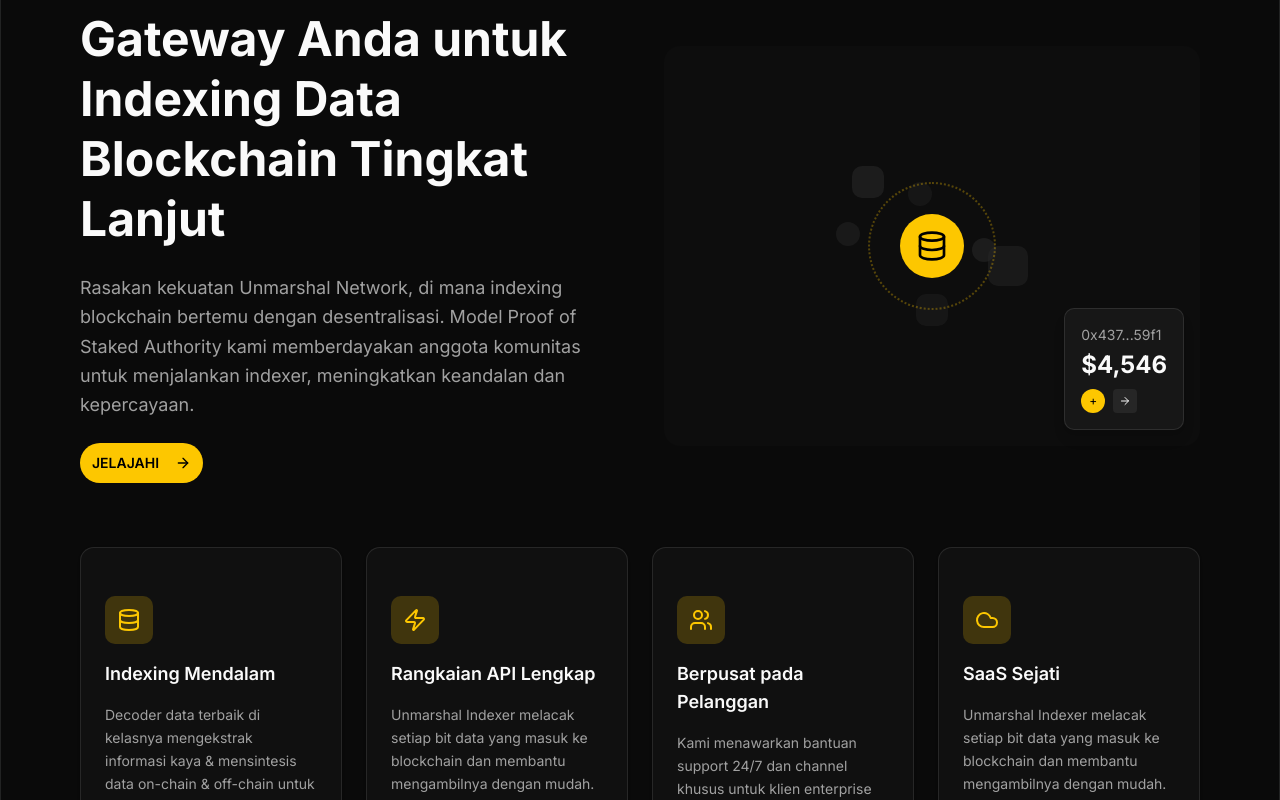
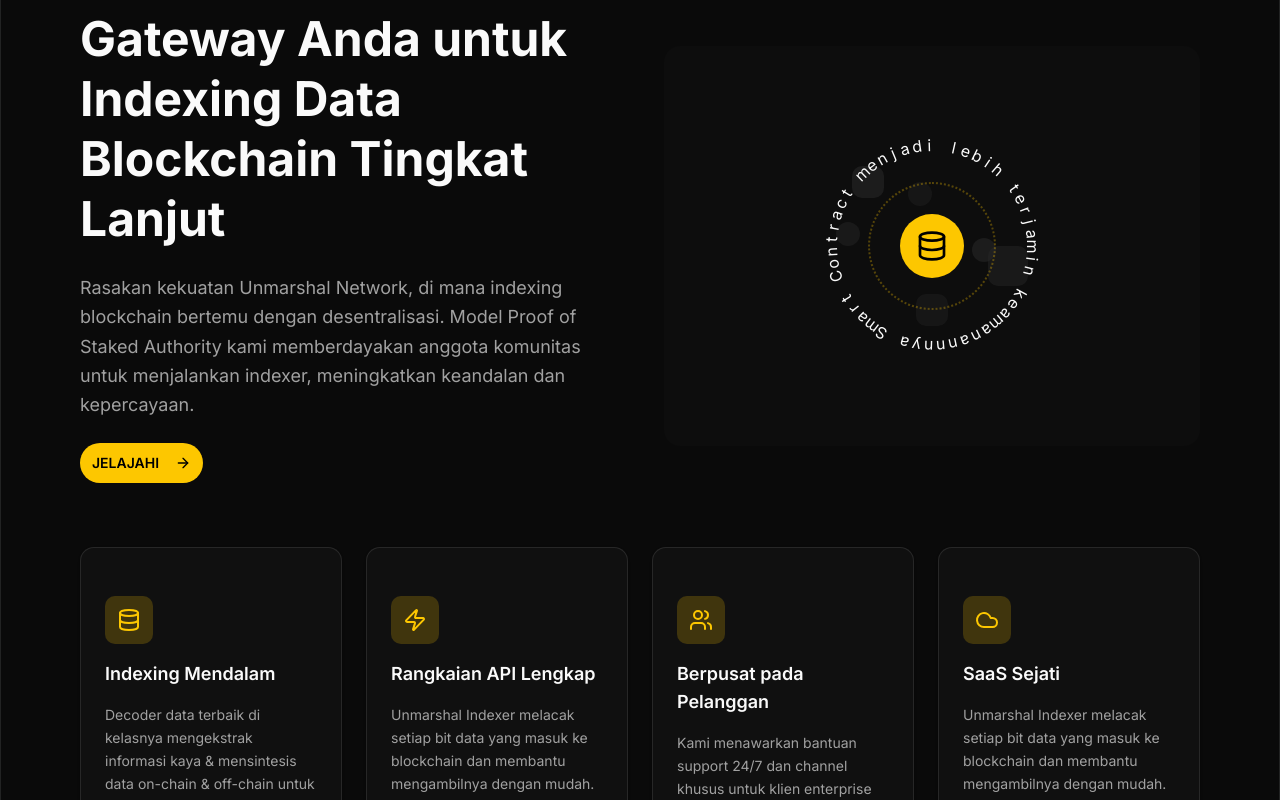
Before and after one commit to ivy799/Smart-contract-audit, a Next.js app in the folder frontend/smart-contract-audit/: page / in a window 1280 px wide. Shown: the part 1180-1980 px from the top of the page. Built offline with nearby package versions, Linux system fonts and the light colour scheme.

Commit message:
FEAT: add SpinningText component for animated text display

```diff
--- a/frontend/smart-contract-audit/src/app/page.tsx
+++ b/frontend/smart-contract-audit/src/app/page.tsx
@@ -8,6 +8,7 @@
 import Navbar from "./components/Navbar";
 import Footer from "./components/Footer";
 import { AnimatedGridPatternDemo } from "./components/GridPattern";
+import { SpinningText } from "@/components/magicui/spinning-text";
 export default function Home() {
   const router = useRouter();
   return (
@@ -128,22 +129,10 @@
                   <div className="absolute bottom-8 -left-16 w-6 h-6 bg-muted rounded-full opacity-50"></div>
 
                   {/* Dotted connections */}
-                  <div className="absolute inset-0 border-2 border-dotted border-yellow-400/30 rounded-full w-32 h-32 -translate-x-8 -translate-y-8"></div>
-                </div>
-
-                {/* Dashboard mockup */}
-                <div className="absolute bottom-4 right-4 bg-card border rounded-lg p-4 shadow-lg">
-                  <div className="text-sm text-muted-foreground mb-1">
-                    0x437...59f1
+                  <div className="absolute inset-0 border-2 border-dotted border-yellow-400/30 rounded-full w-32 h-32 -translate-x-8 -translate-y-8">
                   </div>
-                  <div className="text-2xl font-bold">$4,546</div>
-                  <div className="flex gap-2 mt-2">
-                    <div className="w-6 h-6 bg-yellow-400 rounded-full flex items-center justify-center">
-                      <span className="text-xs text-black">+</span>
-                    </div>
-                    <div className="w-6 h-6 bg-muted rounded flex items-center justify-center">
-                      <ArrowRight className="w-3 h-3" />
-                    </div>
+                  <div className="justify-center items-center flex absolute inset-0">
+                  <SpinningText radius={10}>Smart Contract menjadi lebih terjamin keamanannnya</SpinningText>
                   </div>
                 </div>
               </div>
--- /dev/null
+++ b/frontend/smart-contract-audit/src/components/magicui/spinning-text.tsx
@@ -0,0 +1,113 @@
+"use client";
+import { cn } from "../../lib/utils";
+import { motion, Transition, Variants } from "motion/react";
+import React, { CSSProperties } from "react";
+
+type SpinningTextProps = {
+  children: string | string[];
+  style?: CSSProperties;
+  duration?: number;
+  className?: string;
+  reverse?: boolean;
+  fontSize?: number;
+  radius?: number;
+  transition?: Transition;
+  variants?: {
+    container?: Variants;
+    item?: Variants;
+  };
+};
+
+const BASE_TRANSITION = {
+  repeat: Infinity,
+  ease: "linear" as const,
+};
+
+const BASE_ITEM_VARIANTS = {
+  hidden: {
+    opacity: 1,
+  },
+  visible: {
+    opacity: 1,
+  },
+};
+
+export function SpinningText({
+  children,
+  duration = 10,
+  style,
+  className,
+  reverse = false,
+  radius = 5,
+  transition,
+  variants,
+}: SpinningTextProps) {
+  if (typeof children !== "string" && !Array.isArray(children)) {
+    throw new Error("children must be a string or an array of strings");
+  }
+
+  if (Array.isArray(children)) {
+    // Validate all elements are strings
+    if (!children.every((child) => typeof child === "string")) {
+      throw new Error("all elements in children array must be strings");
+    }
+    children = children.join("");
+  }
+
+  const letters = children.split("");
+  letters.push(" ");
+
+  const finalTransition = {
+    ...BASE_TRANSITION,
+    ...transition,
+    duration: (transition as { duration?: number })?.duration ?? duration,
+  };
+
+  const containerVariants = {
+    visible: { rotate: reverse ? -360 : 360 },
+    ...variants?.container,
+  };
+
+  const itemVariants = {
+    ...BASE_ITEM_VARIANTS,
+    ...variants?.item,
+  };
+
+  return (
+    <motion.div
+      className={cn("relative", className)}
+      style={{
+        ...style,
+      }}
+      initial="hidden"
+      animate="visible"
+      variants={containerVariants}
+      transition={finalTransition}
+    >
+      {letters.map((letter, index) => (
+        <motion.span
+          aria-hidden="true"
+          key={`${index}-${letter}`}
+          variants={itemVariants}
+          className="absolute left-1/2 top-1/2 inline-block"
+          style={
+            {
+              "--index": index,
+              "--total": letters.length,
+              "--radius": radius,
+              transform: `
+                  translate(-50%, -50%)
+                  rotate(calc(360deg / var(--total) * var(--index)))
+                  translateY(calc(var(--radius, 5) * -1ch))
+                `,
+              transformOrigin: "center",
+            } as React.CSSProperties
+          }
+        >
+          {letter}
+        </motion.span>
+      ))}
+      <span className="sr-only">{children}</span>
+    </motion.div>
+  );
+}
```
